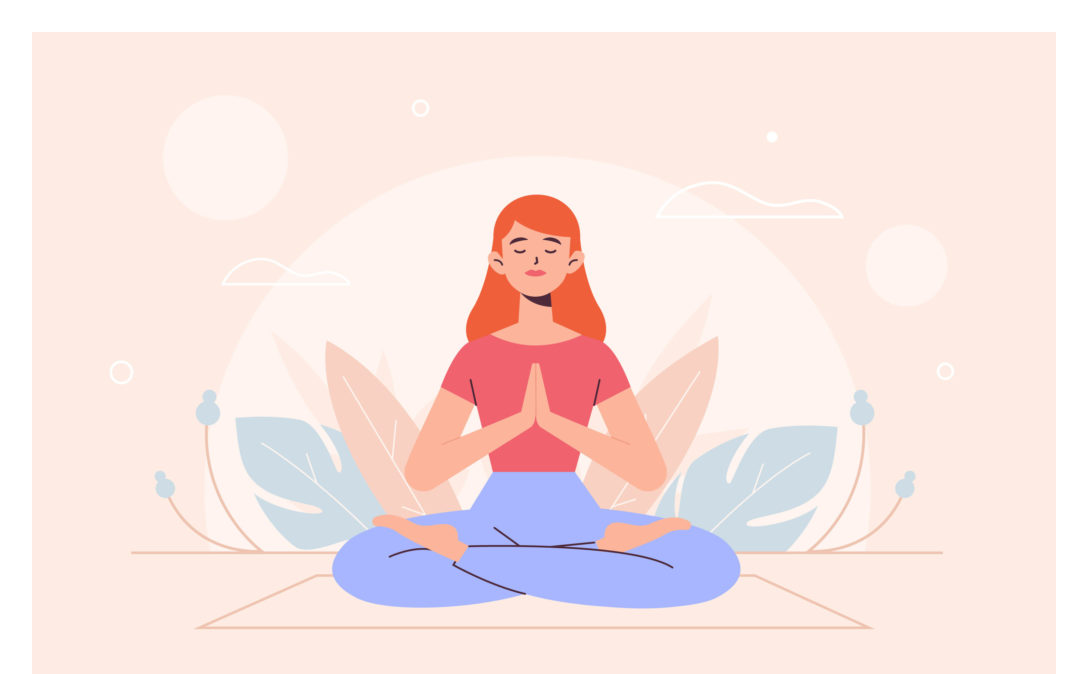
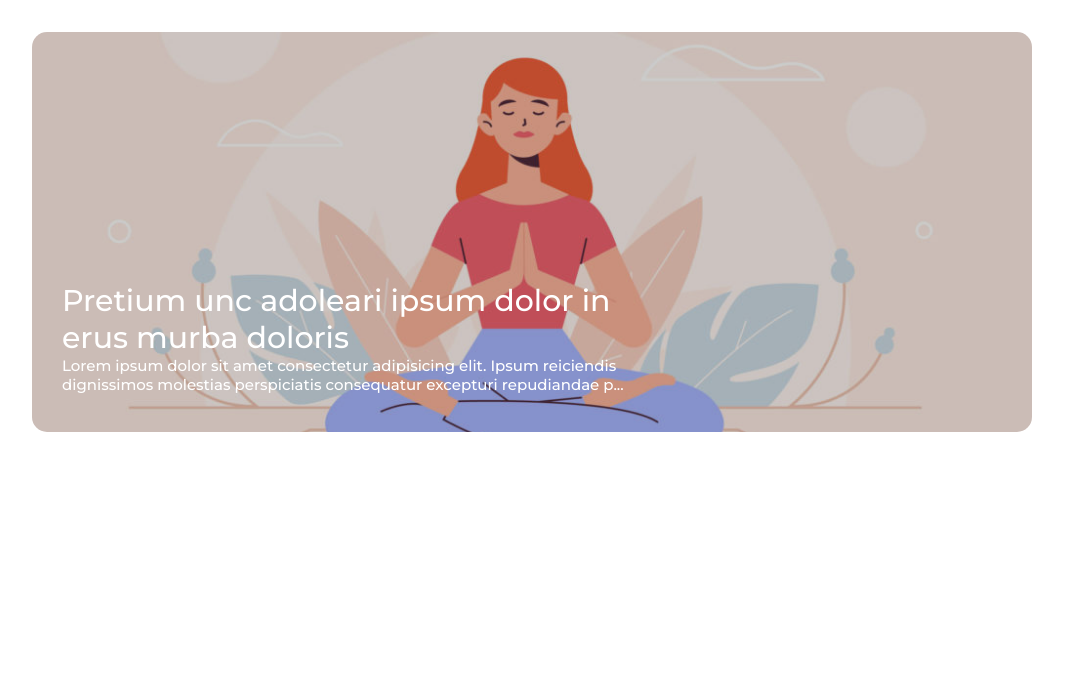
Before and after one commit to camillapalombi/htmlcss-wp, a plain HTML site: page index.html in a window 1280 px wide. Shown: the part 126-800 px from the top of the page, without its empty margins (108-1195 px from the left). Drawn offline with Linux system fonts and the light colour scheme.

Commit message:
CSS PRIMA PARTE MAIN

```diff
--- a/style/style.css
+++ b/style/style.css
@@ -33,18 +33,48 @@ a {
 }
 
 /*MAIN:*/
-.box-yellow {
-    background-color: rgb(197, 183, 51);
-    width: 100%;
-    height: 350px;
+.container-clearfix::after {
+    content: '';
+    display: table;
+    clear: both;
+}
+
+.banner {
     margin-bottom: 25px;
+    position: relative;
 }
+
+.yoga {
+    width: 1000px;
+    height: 400px;
+    object-fit: cover;
+    border-radius: 15px;
+    position: absolute;
+    filter: brightness(0.8);
+}
+
+.description {
+    width: 600px;
+    position: absolute;
+    top: 250px;
+    left: 30px;
+    font-family: 'Montserrat', sans-serif;
+    color: white;
+    font-size: 30px;
+}
+
+.sottotesto {
+    font-size: 15px;
+}
+
+
 /*Rettangoli azzurri:*/
-.box-blue-1 {
+/* .box-blue-1 {
     background-color:rgb(101, 173, 231) ;
     width: 100%;
     height: 80px;
     border-bottom: 10px solid rgb(0, 68, 255);
+    float: left;
 }
 
 .box-blue-2 {
@@ -74,10 +104,10 @@ a {
 }
 
 /*FOOTER:*/
-.box-violet {
+/* .box-violet {
     background-color: rgb(124, 23, 124);
     width: 100%;
     height: 60px;
     margin-top: 10px;
     float: right;
-}
+} */
```
